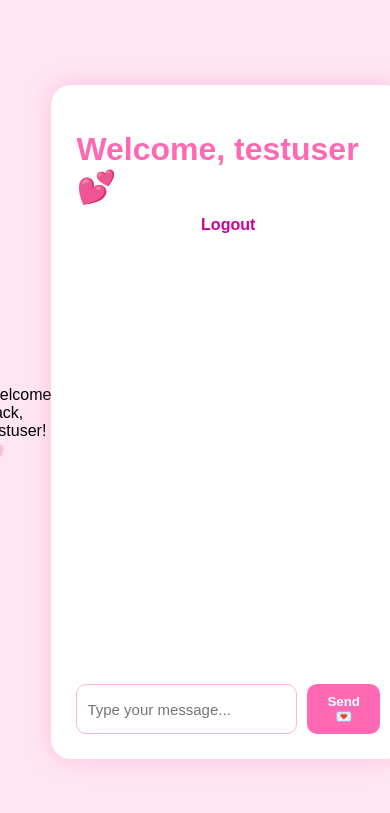
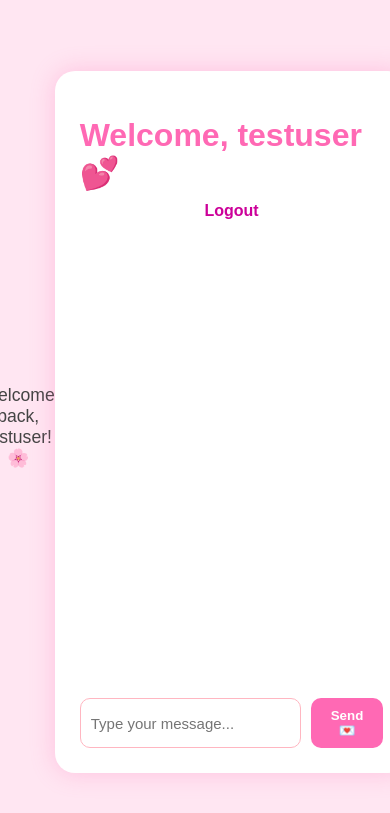
Before and after one commit to dgonzaa/CPEG_OPENAI, a Flask app: page /dashboard in a window 390 px wide. Shown: the top 813 px of the page. Run offline with Flask 3, Linux system fonts and the light colour scheme; a user stored in the database is signed in; data that the repository does not hold is empty.

Commit message:
Added mobile viewport and style updates

```diff
--- a/static/style.css
+++ b/static/style.css
@@ -98,3 +98,12 @@
 .chat-form button:hover {
   background-color: #ff4da6;
 }
+/* Add this to your style.css */
+#user-display {
+  display: block;
+  text-align: center;
+  font-weight: 500;
+  font-size: 1.1rem;
+  color: #444;
+  margin-top: 10px;
+}
--- a/templates/dashboard.html
+++ b/templates/dashboard.html
@@ -2,6 +2,8 @@
 <html lang="en">
 <head>
   <meta charset="UTF-8">
+  <meta name="viewport" content="width=device-width, initial-scale=1.0">
+
   <title>AI Chat 💕</title>
   <link rel="stylesheet" href="{{ url_for('static', filename='style.css', v=6) }}">
 </head>
@@ -10,7 +12,7 @@
   <div class="chat-container">
     <h1>Welcome, {{ username }} 💕</h1>
     <a class="logout" href="{{ url_for('logout') }}">Logout</a>
-
+    <p id="user-display"></p>
     <div class="chat-box" id="chat-box">
       {% for msg in chat_history %}
         {% if msg.role == 'user' %}
--- a/templates/login.html
+++ b/templates/login.html
@@ -2,6 +2,8 @@
 <html lang="en">
 <head>
   <meta charset="UTF-8">
+  <meta name="viewport" content="width=device-width, initial-scale=1.0">
+
   <title>Login</title>
   <link rel="stylesheet" href="{{ url_for('static', filename='style.css') }}">
 </head>
--- a/templates/register.html
+++ b/templates/register.html
@@ -2,6 +2,8 @@
 <html lang="en">
 <head>
   <meta charset="UTF-8">
+  <meta name="viewport" content="width=device-width, initial-scale=1.0">
+
   <title>Register</title>
   <link rel="stylesheet" href="{{ url_for('static', filename='style.css') }}">
 </head>
--- a/templates/welcome.html
+++ b/templates/welcome.html
@@ -2,6 +2,8 @@
 <html lang="en">
 <head>
   <meta charset="UTF-8">
+  <meta name="viewport" content="width=device-width, initial-scale=1.0">
+
   <title>Welcome</title>
   <style>
     body {
```
